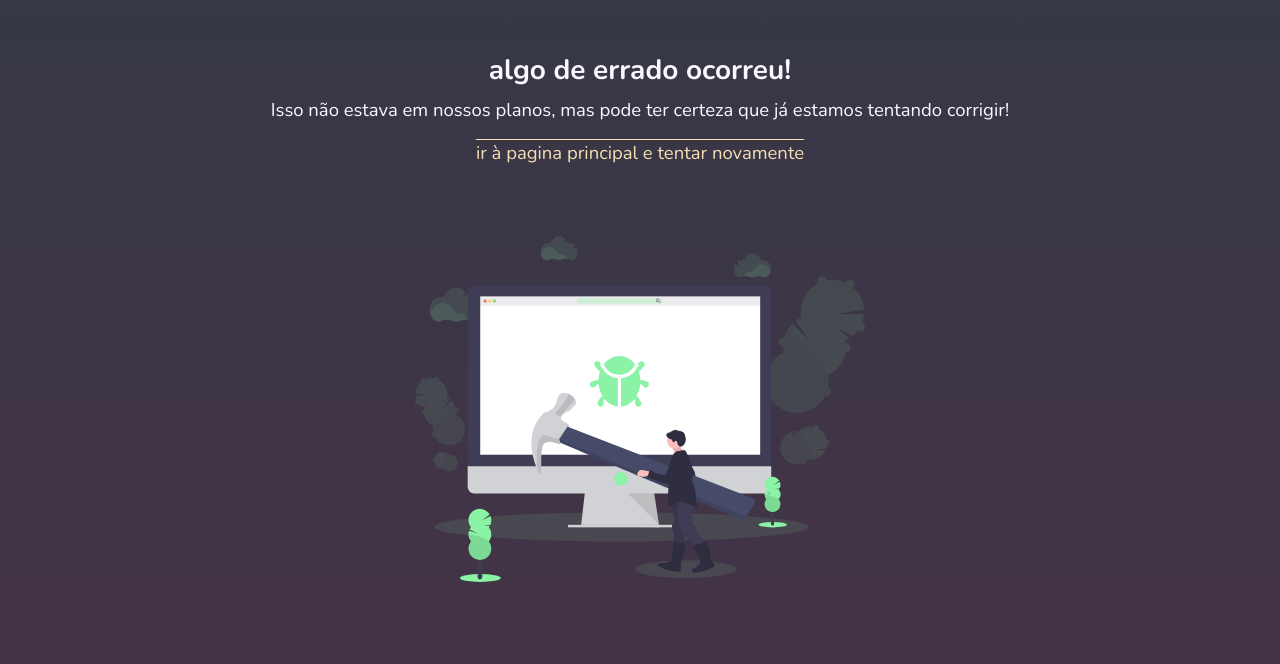
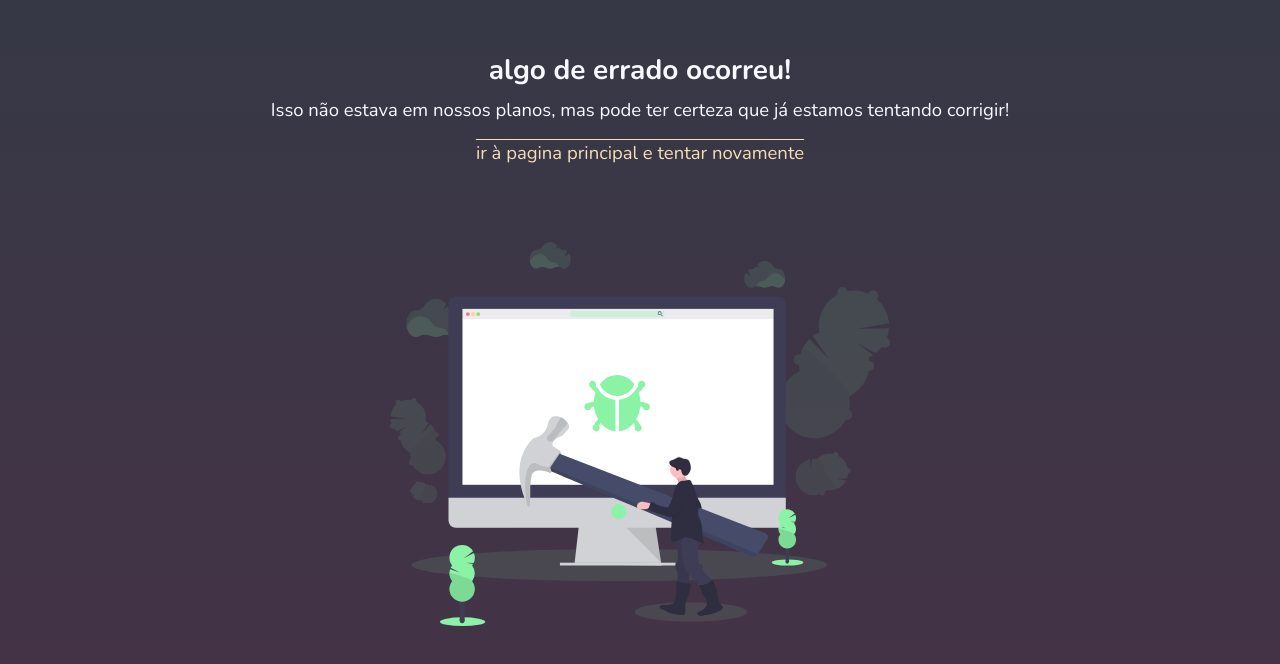
Before and after one commit to joaofelipelliccione/izi_tech_front, a React (Create React App) app: page /serverError in a window 1280 px wide. Shown: the top 664 px of the page. Built offline with nearby package versions, Linux system fonts and the light colour scheme.

Commit message:
Aumentando tamanho da imagem.

```diff
--- a/src/styles/ServerError.css
+++ b/src/styles/ServerError.css
@@ -44,7 +44,7 @@
 
 #serverErrorIllustration1 {
   align-self: center;
-  width: 45rem;
-  height: 45rem;
+  width: 50rem;
+  height: 50rem;
   margin-top: 1.5%;
 }
```
